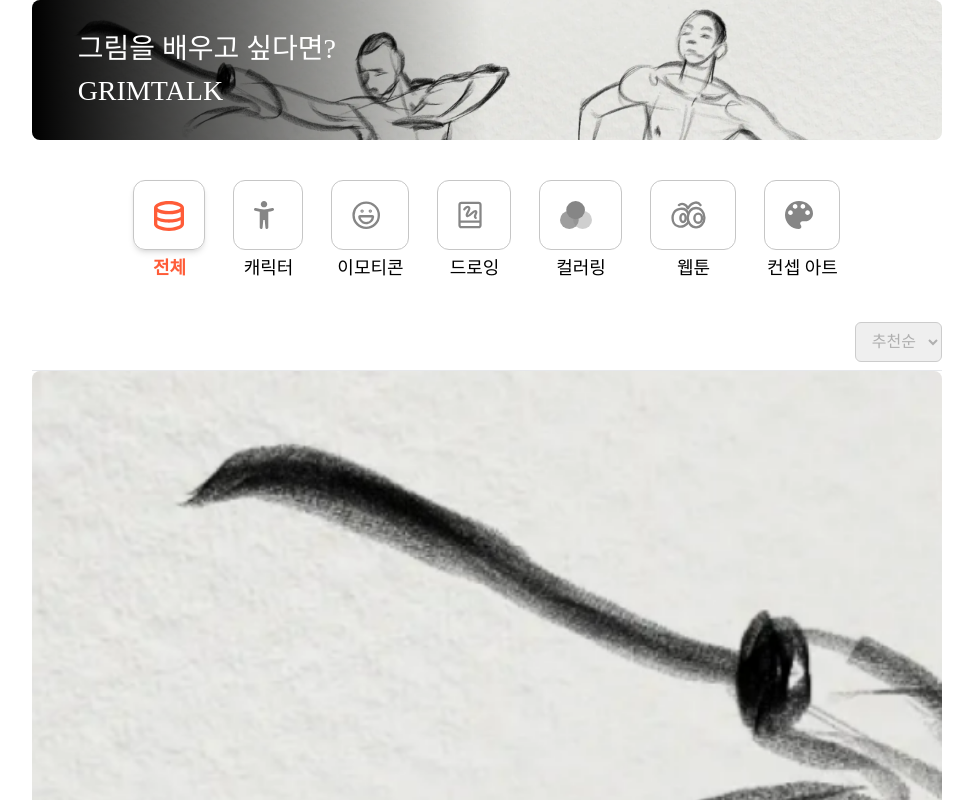
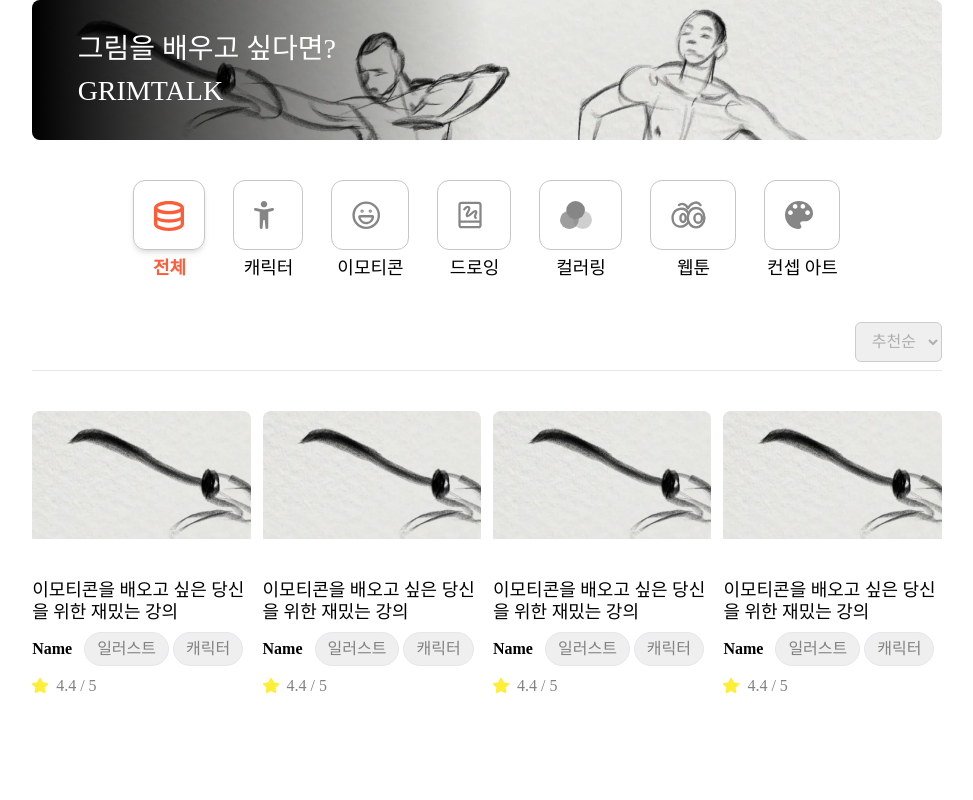
Before and after one commit to dnwnsrb11/grimtalk, a React (Vite) app: page /category in a window 1280 px wide. Shown: the top 800 px of the page, without its empty margins (153-1126 px from the left). Built offline with nearby package versions, Linux system fonts and the light colour scheme; a web font is replaced by a local one.

Commit message:
design: 리스트를 카테고리 페이지에 추가

```diff
--- a/src/routes/pages/MainPageCategory.jsx
+++ b/src/routes/pages/MainPageCategory.jsx
@@ -26,8 +26,10 @@ export const MainPageCategory = () => {
           </div>
         </div>
         <hr />
-        <div>
-          <StructorList />
+        <div className="mt-[40px] flex gap-3">
+          {count.map((c, index) => (
+            <StructorList key={index} />
+          ))}
         </div>
       </div>
     </>
```
